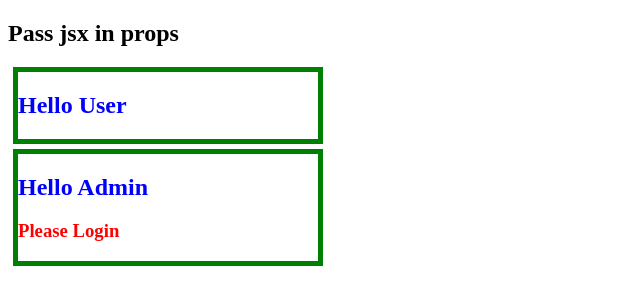
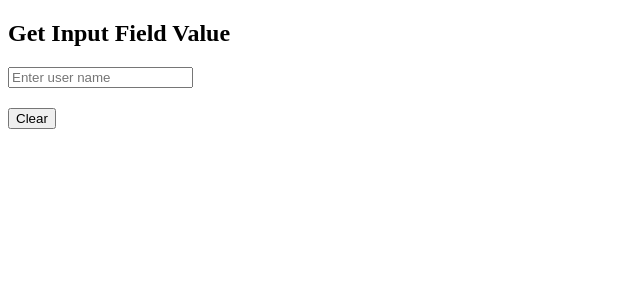
Before and after one commit to bibhusprasad/026_reactjs_tutorial_from_youtube, a React (Vite) app in the folder react-basic/: page / in a window 1280 px wide. Shown: the top 304 px of the page, without its empty margins (0-640 px from the left). Built offline with nearby package versions, Linux system fonts and the light colour scheme.

Commit message:
08. Get Input field Value

```diff
--- a/react-basic/src/App.jsx
+++ b/react-basic/src/App.jsx
@@ -1,12 +1,12 @@
 
-import JsxPropsWrapper from "./JsxPropsWrapper"
+import InputFieldValue from "./InputFieldValue"
 
 function App() {
 
   return (
     <>
       <div>
-        <JsxPropsWrapper />
+        <InputFieldValue />
       </div>
     </>
   )
--- /dev/null
+++ b/react-basic/src/InputFieldValue.jsx
@@ -0,0 +1,19 @@
+
+import { useState } from "react";
+
+function InputFieldValue() {
+
+  const [val, setVal] = useState("")
+
+  return (
+    <div>
+      <h2>Get Input Field Value</h2>
+      <input type="text" value={val} onChange={(event) => { setVal(event.target.value) }}
+              placeholder="Enter user name"></input>
+      <h2>{val}</h2>
+      <button onClick={() => setVal("")}>Clear</button>
+    </div>
+  )
+}
+
+export default InputFieldValue;
```
Also changed, not shown: 1 other file (tests, documents, lock files or other folders).
